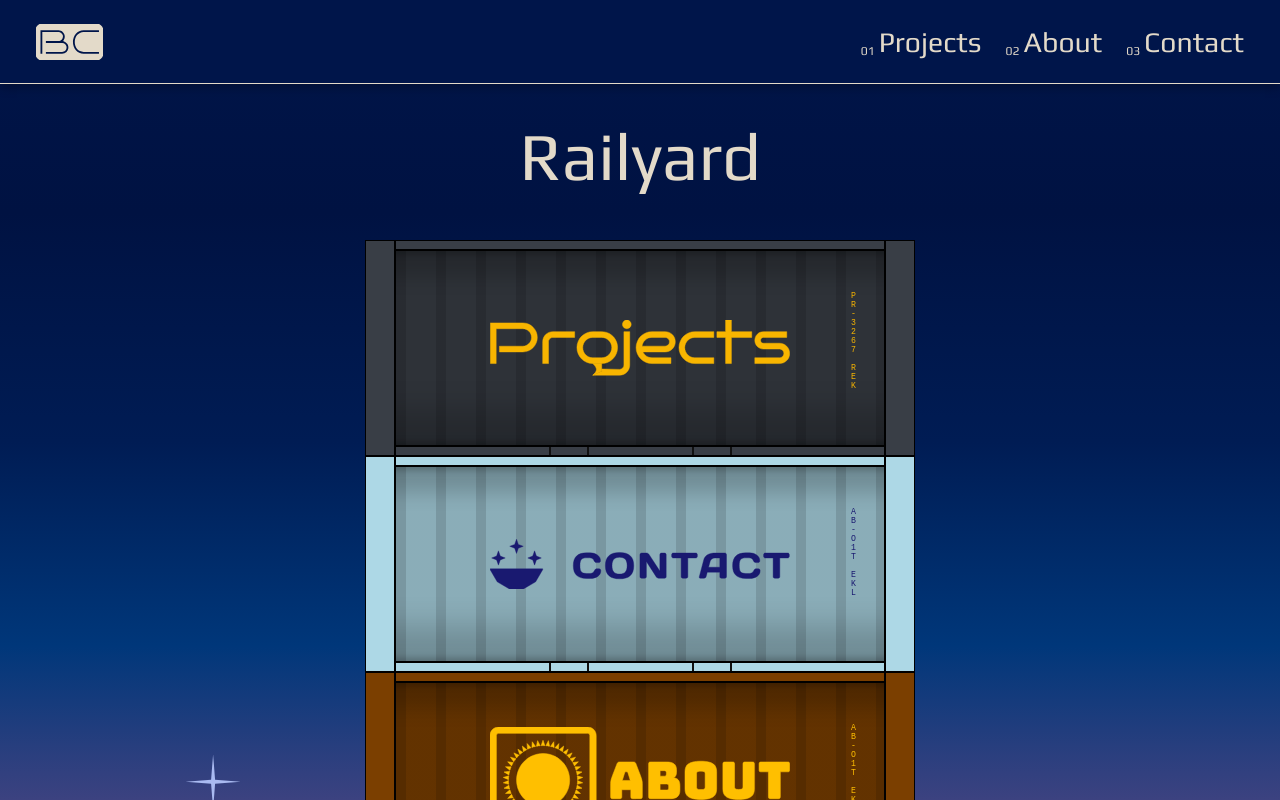
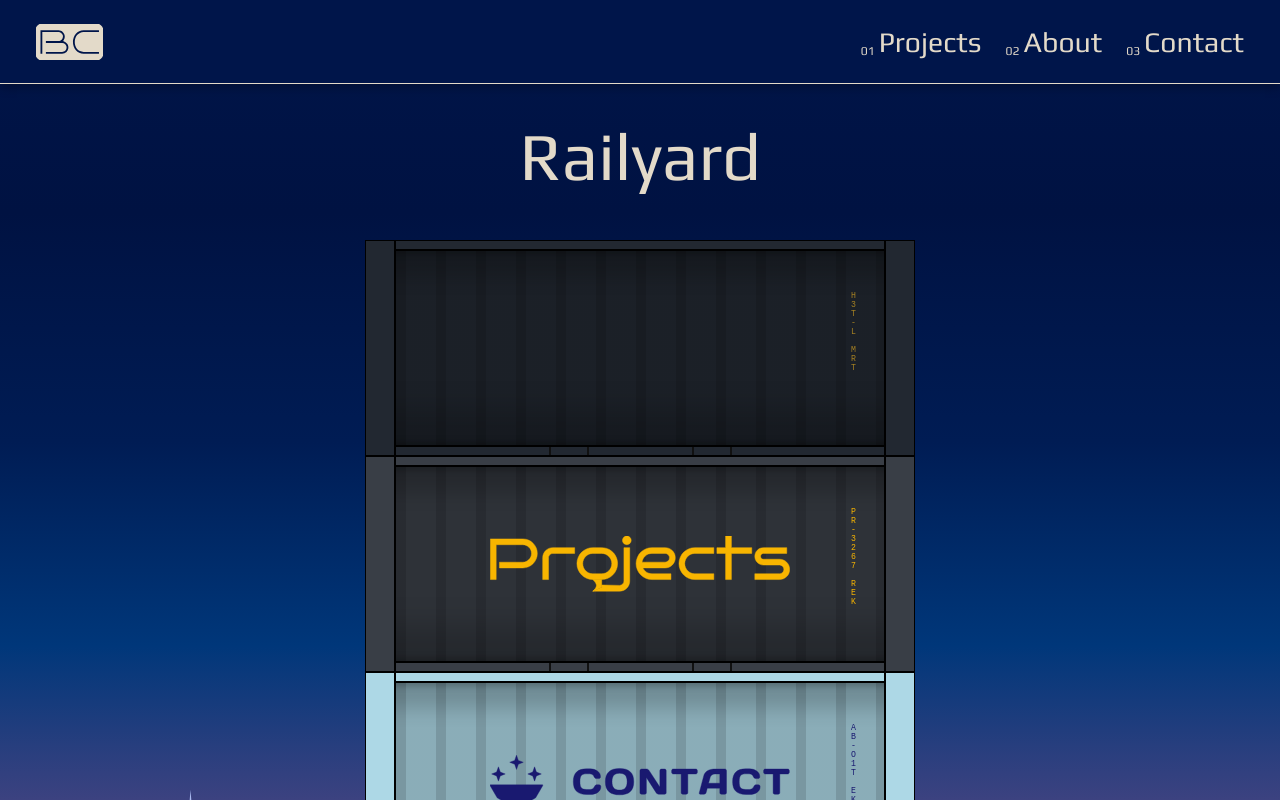
Before and after one commit to bcimbali/my-site-2, a Next.js app: page /railyard in a window 1280 px wide. Shown: the top 800 px of the page. Built offline with nearby package versions, Linux system fonts and the light colour scheme; a web font is replaced by a local one.

Commit message:
feat(component): add grayOneContainer

```diff
--- a/src/components/RailyardPage/index.tsx
+++ b/src/components/RailyardPage/index.tsx
@@ -14,6 +14,7 @@ import {
   doveContainer,
   eastContainer,
   ftLogisticsContainer,
+  grayOneContainer,
   mkdContainer,
   onyxContainer,
   projectsContainer,
@@ -37,6 +38,7 @@ const RailyardPage = () => {
   return (
     <OuterContainer>
       <PageTitle>Railyard</PageTitle>
+      <ShippingContainer {...grayOneContainer} />
       <ShippingContainer {...projectsContainer} />
       <ShippingContainer {...contactContainer} />
       <ShippingContainer {...aboutContainer} />
--- /dev/null
+++ b/src/icons/tsx/doubleDiamond.tsx
@@ -0,0 +1,15 @@
+import type { SVGProps } from 'react';
+import { memo } from 'react';
+const SvgDoubleDiamond = (props: SVGProps<SVGSVGElement>) => (
+  <svg xmlns="http://www.w3.org/2000/svg" fill="none" viewBox="0 0 35 200" {...props}>
+    <path
+      fill={props.fill || 'none'}
+      fillRule="evenodd"
+      d="M0 0h35v200H0zm17.5 57L33 72.5 17.5 88 2 72.5zM33 131.5 17.5 116 2 131.5 17.5 147z"
+      clipRule="evenodd"
+      stroke={props.color || '#ffffff'}
+    />
+  </svg>
+);
+const Memo = memo(SvgDoubleDiamond);
+export default Memo;
--- a/src/icons/tsx/index.ts
+++ b/src/icons/tsx/index.ts
@@ -4,6 +4,7 @@ export { default as Bc010 } from './bc010';
 export { default as Caret } from './caret';
 export { default as CkSite } from './ckSite';
 export { default as Contact } from './contact';
+export { default as DoubleDiamond } from './doubleDiamond';
 export { default as Dove } from './dove';
 export { default as East } from './east';
 export { default as FtLogistics } from './ftLogistics';
--- /dev/null
+++ b/src/shipping_containers/grayOne.ts
@@ -0,0 +1,24 @@
+import { css } from 'styled-components';
+
+const grayOne = {
+  bgColor: '#222831',
+  containerCss: css`
+    ${({ theme: { mediaQuery } }) => css`
+      display: flex;
+      flex-direction: row;
+      .logo {
+        position: absolute;
+        left: 35px;
+      }
+      ${mediaQuery('lg')(`
+        .logo {
+          left: 60px;
+        }
+      `)}
+    `}
+  `,
+  containerNo: 'H3T-L MRT',
+  textColor: 'rgba(166, 129, 35, 1)'
+};
+
+export default grayOne;
--- a/src/shipping_containers/index.ts
+++ b/src/shipping_containers/index.ts
@@ -6,6 +6,7 @@ export { default as contactContainer } from './contact';
 export { default as doveContainer } from './dove';
 export { default as eastContainer } from './east';
 export { default as ftLogisticsContainer } from './ftLogistics';
+export { default as grayOneContainer } from './grayOne';
 export { default as mkdContainer } from './mkd';
 export { default as onyxContainer } from './onyx';
 export { default as projectsContainer } from './projects';
```
Also changed, not shown: src/lib/containersData.ts (+17 -16 lines), src/icons/raw/doubleDiamond.svg (added).
